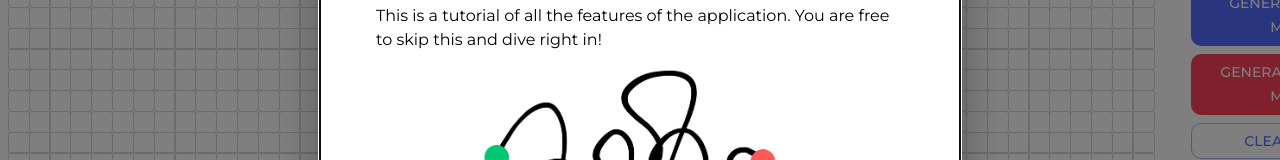
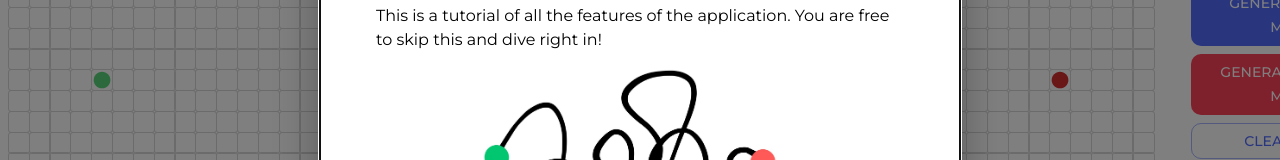
Before and after one commit to nameetrajore/path-finding-visualiser, a React (Create React App) app: page / in a window 1280 px wide. Shown: the part 322-482 px from the top of the page. Built offline with nearby package versions, Linux system fonts and the light colour scheme.

Commit message:
changed start positions

```diff
--- a/src/app/store.js
+++ b/src/app/store.js
@@ -1,8 +1,8 @@
 import { createSlice, configureStore } from "@reduxjs/toolkit";
 
 const initialState = {
-  start: {row:14,col:27},
-  finish: {row:14,col:28},
+  start: {row:14,col:4},
+  finish: {row:14,col:50},
 };
 
 const pathSlice = createSlice({
```
